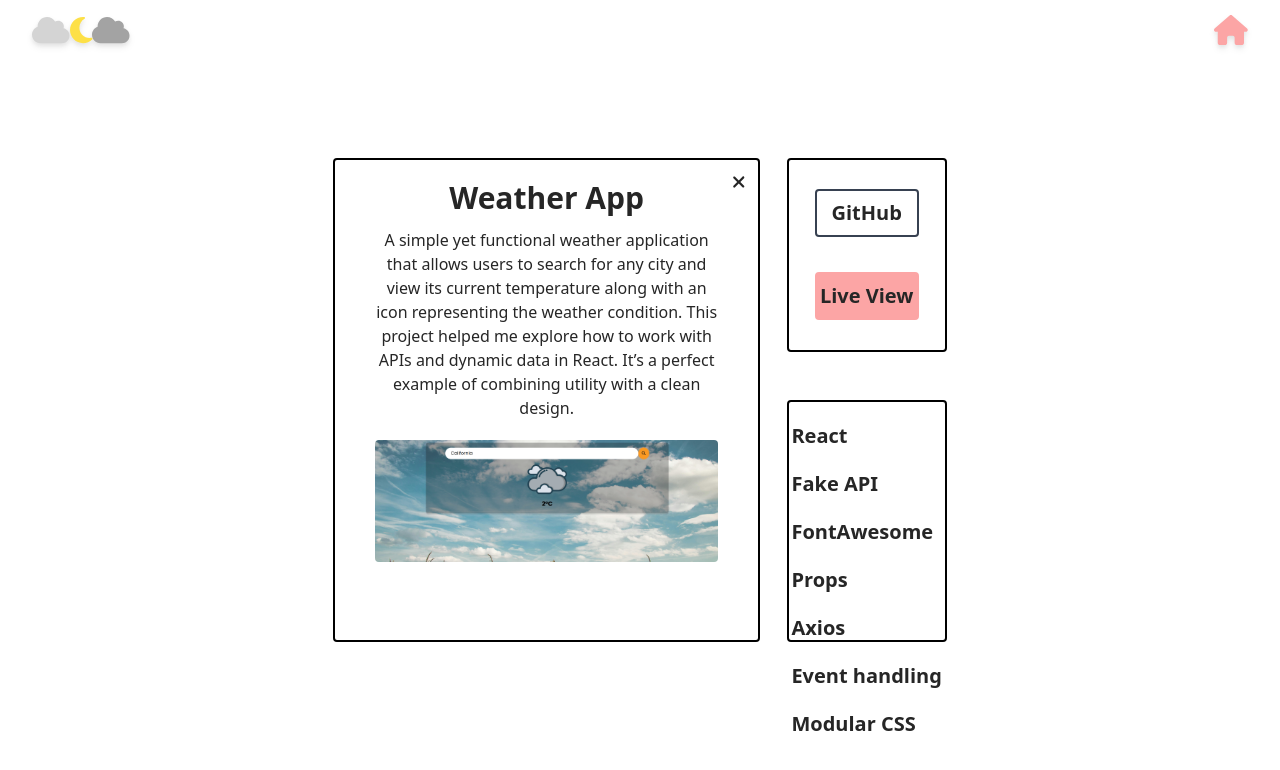
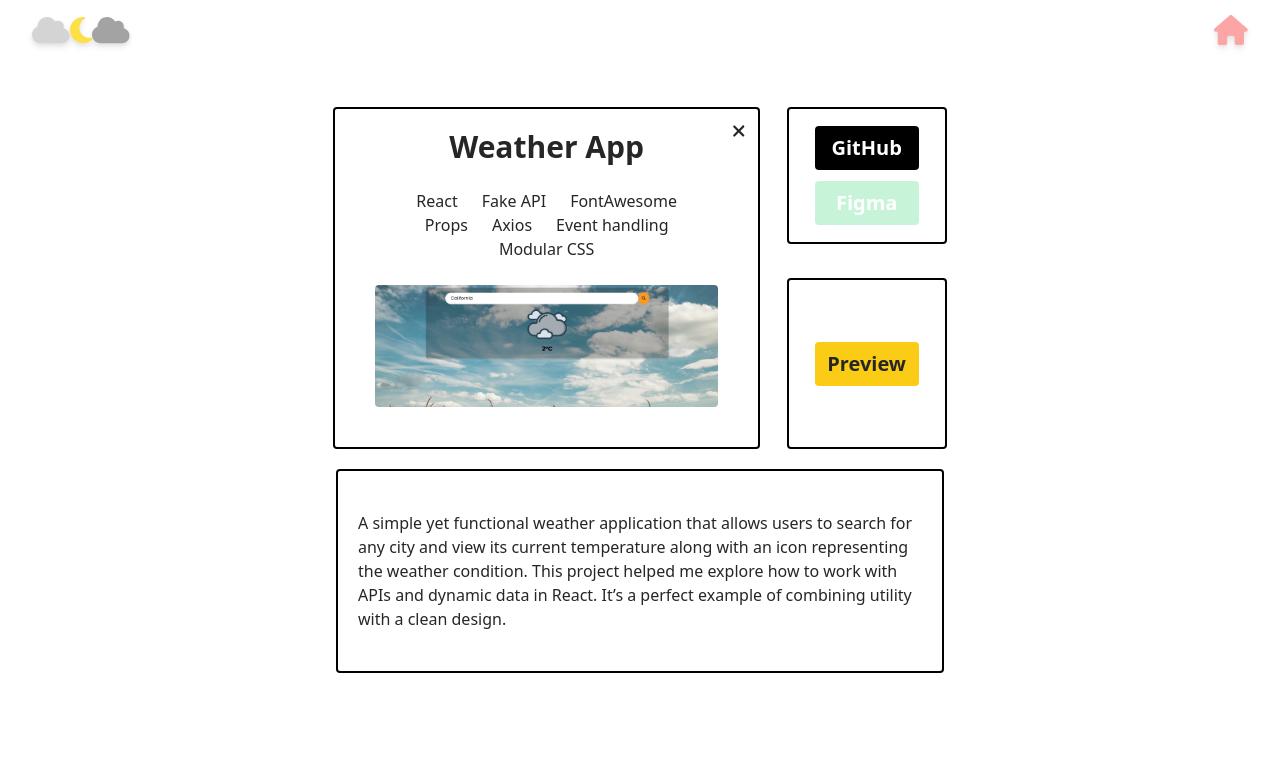
Before and after one commit to zahraRostami1999/portfolio, a React (Vite) app in the folder portfolio/: page /project/1 in a window 1280 px wide. Shown: the top 770 px of the page. Built offline with nearby package versions, Linux system fonts and the light colour scheme.

Commit message:
edit Single Project: change btns color and set condition for times that figma Link is empty decrese opacity

```diff
--- a/portfolio/src/pages/SingleProjectPage.jsx
+++ b/portfolio/src/pages/SingleProjectPage.jsx
@@ -14,7 +14,12 @@ const SingleProjectPage = () => {
                 <div className="lg:w-1/2 md:w-5/6 flex justify-around lg:flex-row md:flex-row sm:flex-wrap flex-wrap">
                     <div className="relative lg:w-2/3 sm:w-5/6 w-5/6 md:w-2/3 sm:5/6 border-2 border-black text-center lg:py-5 py-3 sm:py-5 lg:px-10 px-1 rounded my-5 md:my-0 lg:my-0">
                         <h1 className="font-bold lg:text-3xl md:text-2xl sm:text-xl text-lg  mb-3">{ProjectInfo.title}</h1>
-                        <p className="lg:text-base md:text-base sm:text-sm text-xs">{ProjectInfo.description}</p>
+                        <p className="lg:text-base md:text-base sm:text-sm text-xs">
+                            <ul className="flex justify-center flex-wrap my-6">
+                                {ProjectInfo.technologies.map(tech => (
+                                    <li className="mx-3" key={tech}>{tech}</li>
+                                ))}
+                            </ul></p>
                         <img className="my-5 rounded" src={ProjectInfo.img} alt="" />
                         <div className="absolute top-2 right-3 rounded-full lg:text-lg md:text-base sm:text-sm text-sm">
                             <Link to="https://zahra-rostami.ir/project"><FontAwesomeIcon icon={faXmark} /></Link>
@@ -22,16 +27,15 @@ const SingleProjectPage = () => {
                     </div>
                     <div className="lg:w-1/4 md:w-1/4 sm:w-5/6 w-5/6 flex lg:flex-col md:flex-col sm:flex-row flex-row justify-between lg:text-xl md:text-base sm:text-sm text-sm">
                         <div className="flex flex-wrap lg:w-full md:w-full w-1/2 justify-around items-center border-2 border-black rounded lg:h-2/5 md:h-2/5 py-3 mr-2 md:mr-0 lg:mr-0">
-                            <button className="border-2 lg:w-2/3 md:w-2/3 w-11/12 lg:py-2 py-1 border-gray-700 font-bold mb-2 md:mb-0 lg:mb-0 rounded"><Link to={ProjectInfo.githubLink}>GitHub</Link></button>
-                            <button className="border-2 lg:w-2/3 md:w-2/3 w-11/12 lg:py-2 py-1 border-red-300 bg-red-300 font-bold  rounded"><Link to={ProjectInfo.demoLink}>Live View</Link></button>
+                            <button className=" lg:w-2/3 md:w-2/3 w-11/12 lg:py-2 py-1 font-bold mb-2 md:mb-0 lg:mb-0 rounded bg-black text-white hover:bg-neutral-800 hover:text-yellow-300"><Link to={ProjectInfo.githubLink}>GitHub</Link></button>
+                            <button className={` lg:w-2/3 md:w-2/3 w-11/12 lg:py-2 py-1  bg-green-400 font-bold rounded hover:bg-green-600 hover:text-yellow-300 text-white ${ProjectInfo.figmaLink==="" ? "opacity-30 cursor-none" : "opacity-100"} `}><Link to={ProjectInfo.figmaLink}>Figma</Link></button>
                         </div>
-                        <div className="border-2 border-black lg:h-1/2 md:h-1/2 lg:w-full md:w-full w-1/2 flex justify-center lg:items-start md:items-start sm:items-center items-center  rounded font-semibold">
-                            <ul>
-                                {ProjectInfo.technologies.map(tech => (
-                                    <li className="lg:my-5 md:my-5" key={tech}>{tech}</li>
-                                ))}
-                            </ul>
+                        <div className="border-2 border-black lg:h-1/2 md:h-1/2 lg:w-full md:w-full w-1/2 flex justify-center items-center  rounded font-semibold">
+                            <button className="lg:w-2/3 md:w-2/3 w-11/12 lg:py-2 py-1 bg-yellow-400 hover:bg-orange-400 hover:text-white font-bold rounded"><Link to={ProjectInfo.demoLink}>Preview</Link></button>
                         </div>
+                    </div>
+                    <div className="border-2 border-black lg:w-full rounded mx-4 my-5 px-5 py-10 sm:w-5/6 w-5/6 lg:text-base md:text-base sm:text-sm text-xs">
+                        {ProjectInfo.description}
                     </div>
                 </div>
             </div>
```
